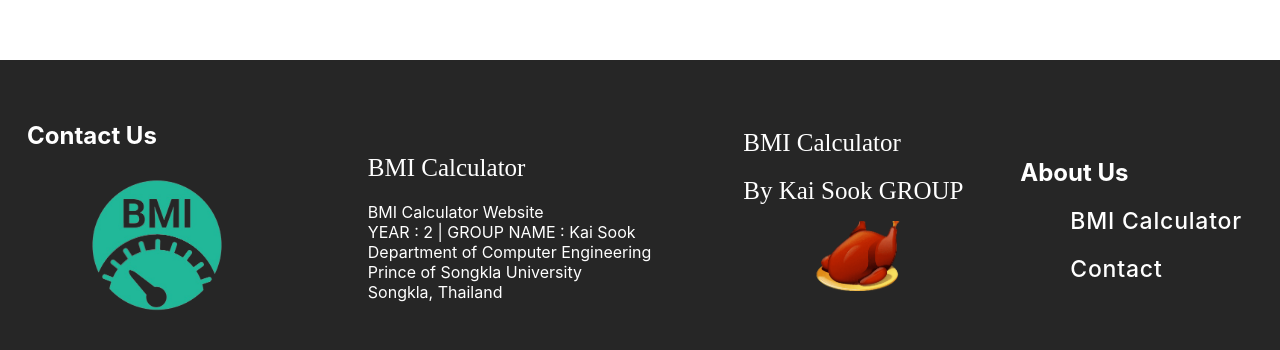
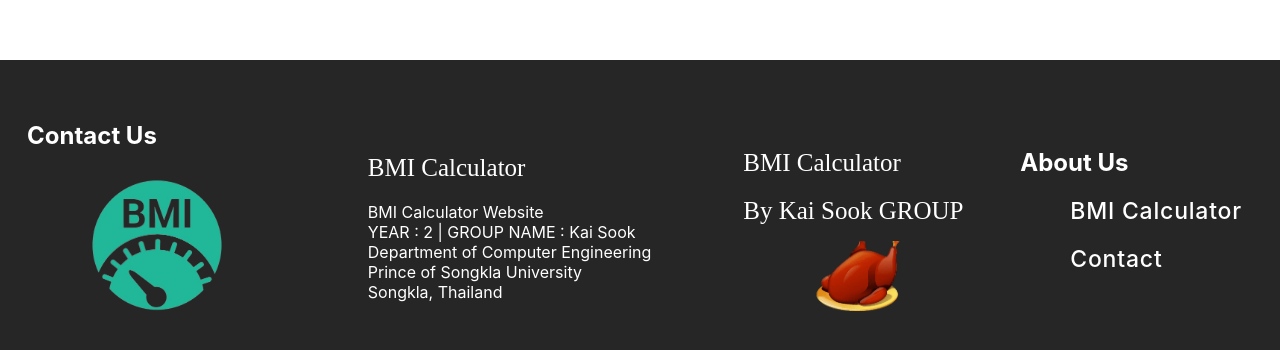
Before and after one commit to KixarS/bmi-frontend, a React (Create React App) app: page /home in a window 1280 px wide. Shown: the part 1617-1967 px from the top of the page. Built offline with nearby package versions, Linux system fonts and the light colour scheme.

Commit message:
edit foot again

```diff
--- a/src/components/Footer/Footer.js
+++ b/src/components/Footer/Footer.js
@@ -50,6 +50,10 @@ function FooterBar() {
                             <td>
 
                             <Container maxWidth="auto">
+                                    <Box>
+                                    <br/>
+                                    <br/>
+                                    </Box>
                                 <Box sx={{fontSize:25,fontFamily:"Sarabun" ,mx: "auto" }}>
                                     BMI Calculator
                                 </Box><br/>
@@ -79,6 +83,7 @@ function FooterBar() {
                                         <div style={{ textDecoration: 'none' }}><a href='/contact'>Contact</a></div>
                                         <Box>
                             <br/>
+                            <br/>
                             </Box>
                                     </ul>
                                 </div>
```
